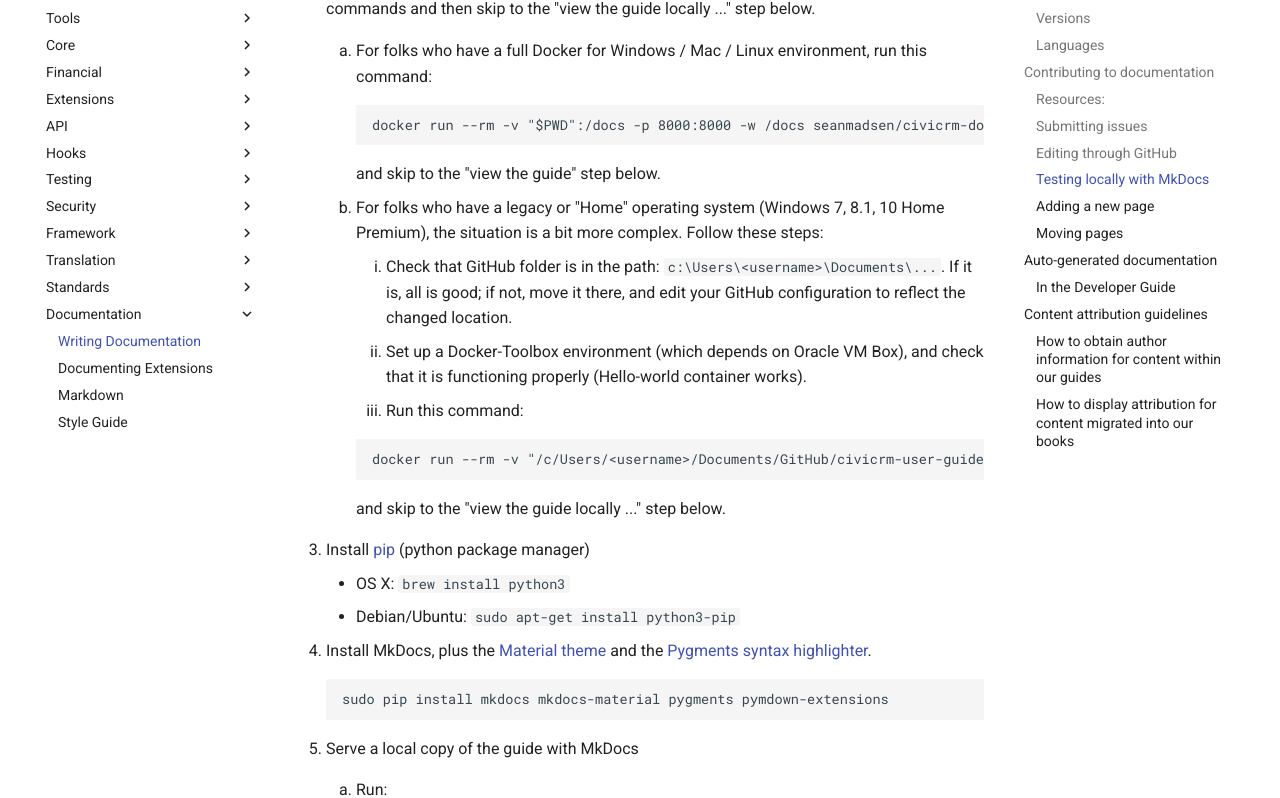
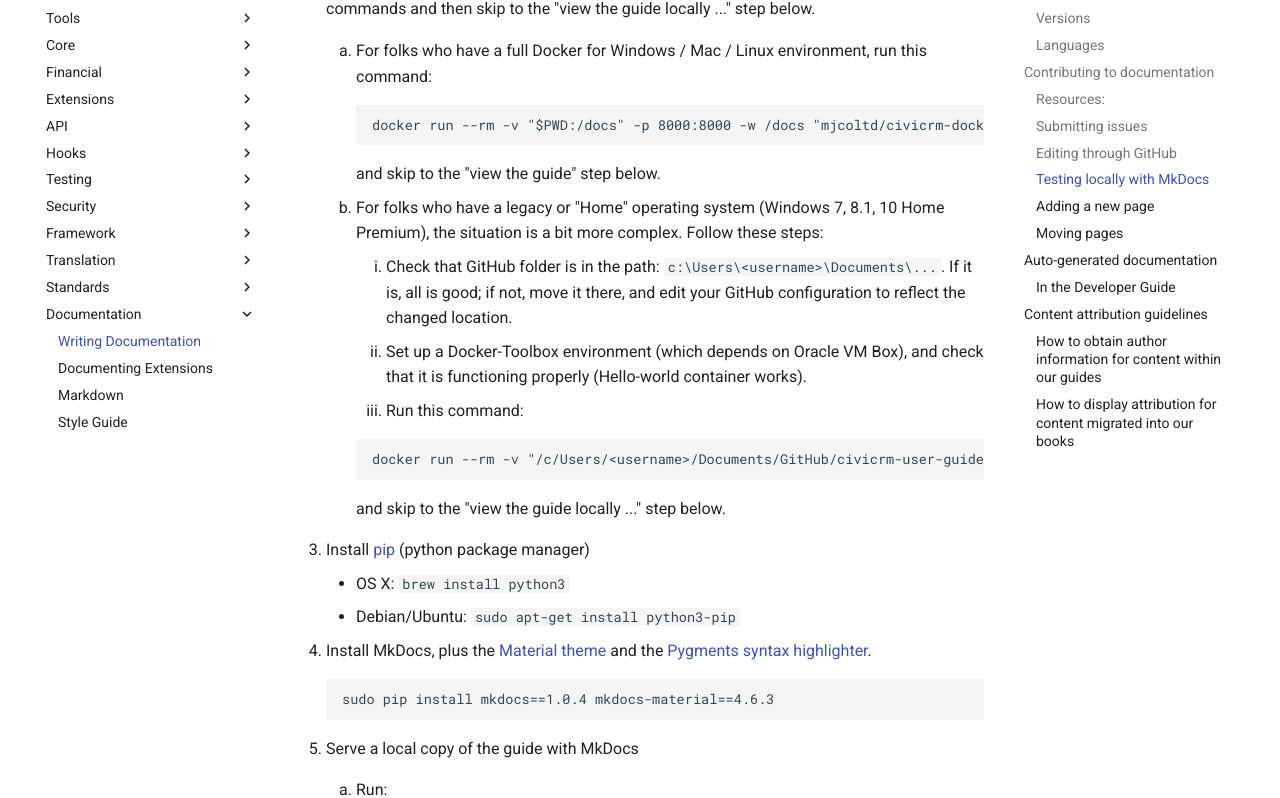
Before and after one commit to civicrm/civicrm-dev-docs, an MkDocs documentation site: the page built from docs/documentation/index.md, in a window 1280 px wide and 1400 px high, scrolled down 2773 px. Shown: the part 144-942 px from the top of the window. Built offline with MkDocs 1.6.1 and Material for MkDocs 9.7.7, drawn with Linux system fonts in a browser that asks for light colours; comment, search, counter and statistics services are not loaded.

Commit message:
Clarify changes to MkDocs local reproduction(s).

````diff
--- a/docs/documentation/index.md
+++ b/docs/documentation/index.md
@@ -83,7 +83,7 @@
 	1. For folks who have a full Docker for Windows / Mac / Linux environment, run this command:
 
 		```
-		docker run --rm -v "$PWD":/docs -p 8000:8000 -w /docs seanmadsen/civicrm-docker-mkdocs serve --dirtyreload -a 0.0.0.0:8000
+		docker run --rm -v "$PWD:/docs" -p 8000:8000 -w /docs "mjcoltd/civicrm-docker-mkdocs" serve --dirtyreload -a 0.0.0.0:8000
 		```
 
 		and skip to the "view the guide" step below.
@@ -94,7 +94,7 @@
 		1.  Run this command:
 
 		```
-		docker run --rm -v "/c/Users/<username>/Documents/GitHub/civicrm-user-guide:/docs" -p 8000:8000 -w /docs seanmadsen/civicrm-docker-mkdocs serve --dirtyreload -a 0.0.0.0:8000
+		docker run --rm -v "/c/Users/<username>/Documents/GitHub/civicrm-user-guide:/docs" -p 8000:8000 -w /docs mjcoltd/civicrm-docker-mkdocs serve --dirtyreload -a 0.0.0.0:8000
 		```
 		and skip to the "view the guide locally ..." step below.
 
@@ -106,7 +106,7 @@
 1.  Install MkDocs, plus the [Material theme](http://squidfunk.github.io/mkdocs-material/) and the [Pygments syntax highlighter](http://pygments.org/).
 
     ```bash
-    sudo pip install mkdocs mkdocs-material pygments pymdown-extensions
+    sudo pip install mkdocs==1.0.4 mkdocs-material==4.6.3
     ```
 
 1. Serve a local copy of the guide with MkDocs
````
